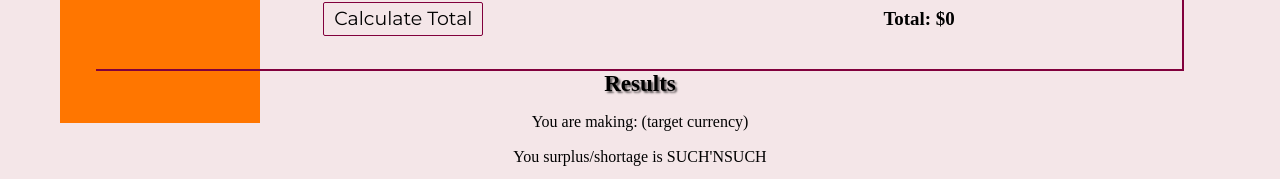
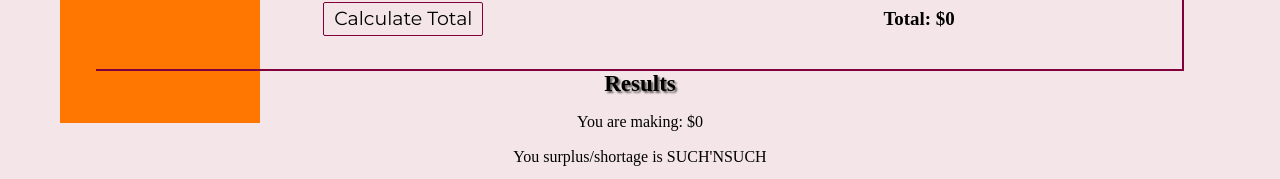
Before and after one commit to anthgalea/remoteBudget, a React (Create React App) app: page / in a window 1280 px wide. Shown: the part 757-936 px from the top of the page. Built offline with nearby package versions, Linux system fonts and the light colour scheme; no server answers; a web font is replaced by a local one.

Commit message:
updated currencies.js

```diff
--- a/src/App.js
+++ b/src/App.js
@@ -51,6 +51,9 @@ class App extends Component {
       })
     })
   }
+
+
+
 
   handleIncomeInputChange = (event) => {
     const incomeInput =  event.target.value
@@ -113,6 +116,7 @@ class App extends Component {
     })
   }
 
+
   render() {
     return (
       <div className="App">
@@ -169,18 +173,12 @@ class App extends Component {
         <Currencies
         currentCurrencyCode={this.state.currentCurrencyCode}
         parentCallback={this.callbackFunction}
+        targetRate={this.state.targetRate}
+        userIncome={this.state.userIncome}
+        // calculateResults={this.calculateIncome}
         />
 
         <div className="results">
-          <Results
-            // build a conversion function
-            // calculate conversion of income and expenses
-            // take the income amount - total expenses and save it as a variable
-
-            userIncome={this.state.userIncome}
-            targetRate={this.state.targetRate}
-            // Expenses={}
-          />
         </div>
 
 
--- a/src/Currencies.js
+++ b/src/Currencies.js
@@ -6,15 +6,13 @@ class Currencies extends Component {
     constructor() {
         super();
         this.state = {
-          ratesObj: {},
-          baseSymbolVal: '',
-          targetSymbolVal: '',
           totalExpenses: 0,
           housing: 0,
           bills: 0,
           entertainment: 0,
           food: 0,
-          transport: 0
+          transport: 0,
+          convertedIncome: 0
         }
       this.handleChange = this.handleChange.bind(this);
     }
@@ -26,6 +24,15 @@ class Currencies extends Component {
     });
   }
 
+  calculateIncome = () => {
+    // result is the userIncome in the new currency.
+        let result = this.props.userIncome * this.props.targetRate;
+        console.log(result)
+        this.setState({
+          convertedIncome: result.toFixed(2)
+        })
+    }
+
 
   calculateTotalExpenses = () => {
     // array to store all the string values from the state
@@ -36,6 +43,8 @@ class Currencies extends Component {
       this.state.transport,
       this.state.entertainment
     ]
+
+    let result = this.state.userIncome * this.state.targetRate;
 
     // converting to array of numbers to use later in the calculation
     let newExpensesArray = expensesArray.map(number => {
@@ -55,14 +64,18 @@ class Currencies extends Component {
     this.setState({
       totalExpenses: newTotal,
     }, () => {
-      this.sendData();
+      this.calculateIncome();
+
     })
 
   }
 
-  sendData = () => {
-    this.props.parentCallback(this.state.totalExpenses)
-  }
+
+
+
+  // sendData = () => {
+  //   this.props.parentCallback(this.state.totalExpenses)
+  // }
 
     render() {
         return (
@@ -104,6 +117,13 @@ class Currencies extends Component {
 
         </div>
 
+        <div className="results">
+            <h2>Results</h2>
+      <p>You are making: ${this.state.convertedIncome} </p>
+            <p>You surplus/shortage is SUCH'NSUCH</p>
+        </div>
+
+
 			</div>
 		)
     }
--- a/src/Results.js
+++ b/src/Results.js
@@ -3,11 +3,6 @@ import React, { Component } from 'react';
 const Results = (props) => {
     let results = 0
 
-    // calculateIncome = () => {
-    //     let result = this.props.userIncome * this.props.targetRate;
-    //     console.log(result)
-    //     results = result
-    // }
 
     return (
         <div>
```
